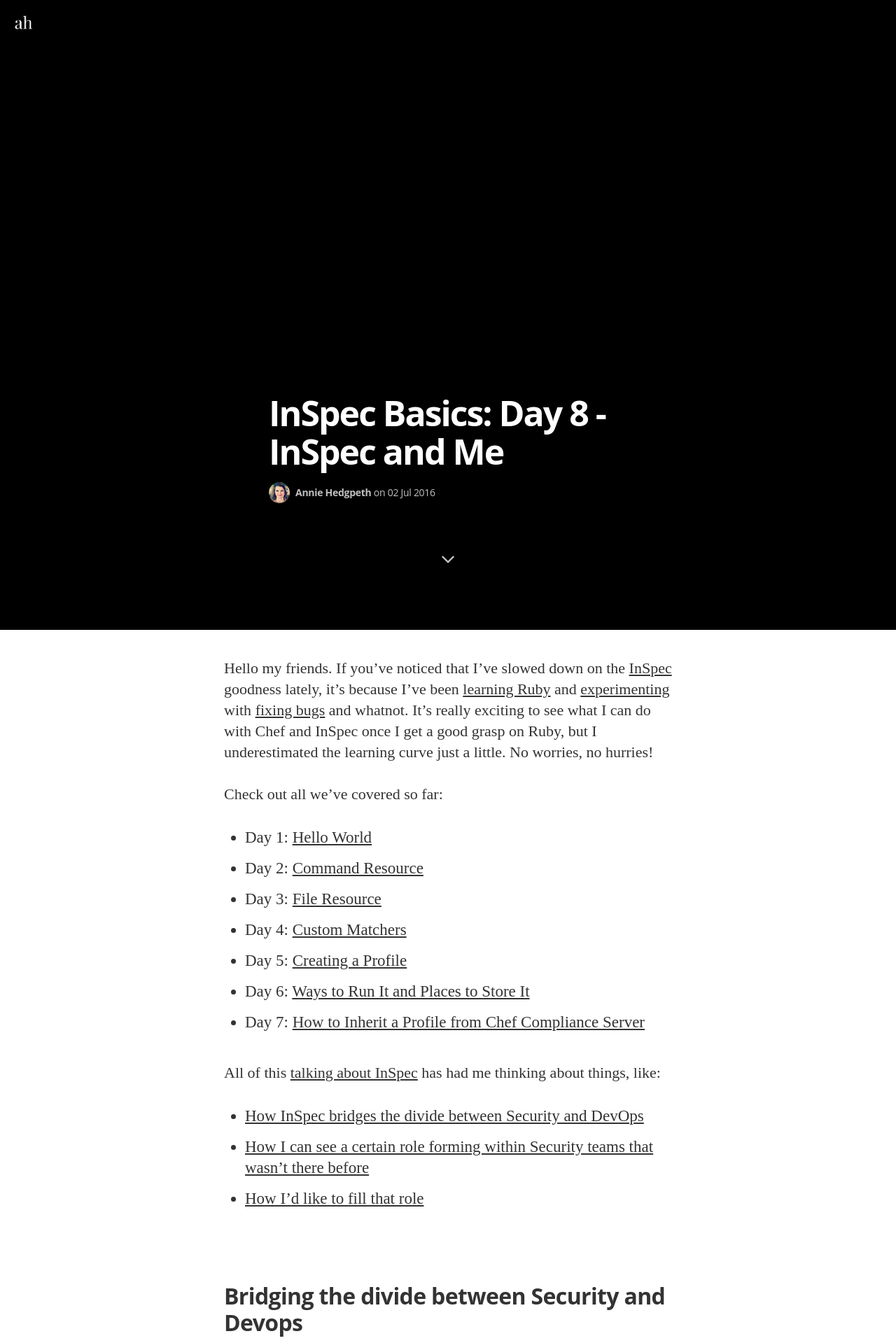
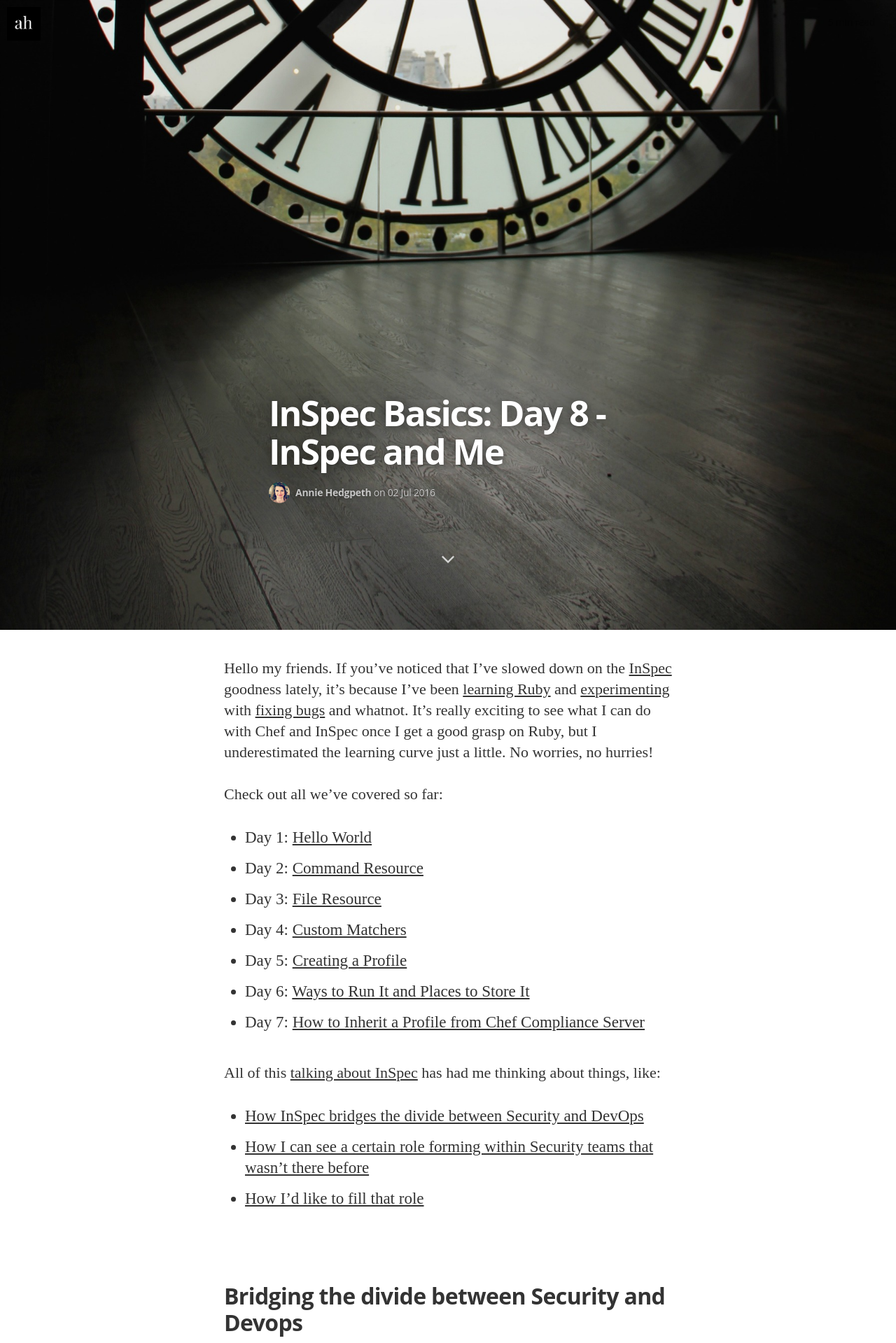
Before and after one commit to anniehedgpeth/anniehedgpeth.github.io, a Jekyll site: the page built from _posts/2016-07-02-inspec-basics-8.markdown, in a window 1280 px wide. Shown: the top 1919 px of the page at 70% size. Built offline with Jekyll 4.4.1, drawn with Linux system fonts in a browser that asks for light colours; nearby versions of some CDN libraries; some web fonts are replaced.

Commit message:
date change

```diff
--- a/_posts/2016-07-01-inspec-basics-8.markdown
+++ b/_posts/2016-07-02-inspec-basics-8.markdown
@@ -4,8 +4,8 @@
 date:   2016-07-02 03:00:00
 categories: chef, chef compliance, inspec, security, inspec tutorial, devsecops, devsecops, devops
 tags: chef, chef compliance, inspec, security, tutorial, inspec tutorial, devsecops, devsecops, devops
-image: /assets/article_images/2016-07-01-inspec-basics-8/inspec-basics-8.jpg
-image2: /assets/article_images/2016-07-01-inspec-basics-8/inspec-basics-8-mobile.jpg
+image: /assets/article_images/2016-07-02-inspec-basics-8/inspec-basics-8.jpg
+image2: /assets/article_images/2016-07-02-inspec-basics-8/inspec-basics-8-mobile.jpg
 ---
 Hello my friends. If you've noticed that I've slowed down on the [InSpec](https://github.com/chef/inspec) goodness lately, it's because I've been [learning Ruby](http://www.anniehedgie.com/learning-ruby) and [experimenting](https://github.com/chef/chef/pull/5066) with [fixing bugs](https://github.com/chef/inspec/pull/810) and whatnot. It's really exciting to see what I can do with Chef and InSpec once I get a good grasp on Ruby, but I underestimated the learning curve just a little. No worries, no hurries!
 
```
